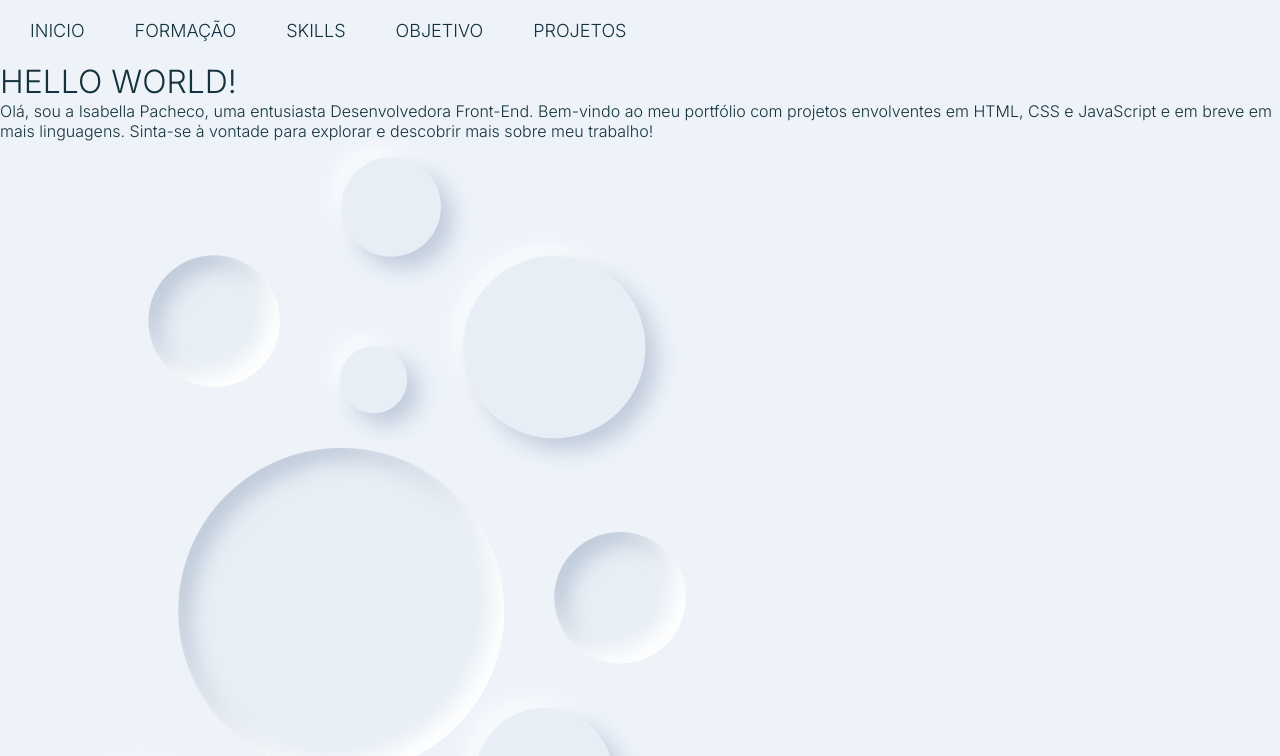
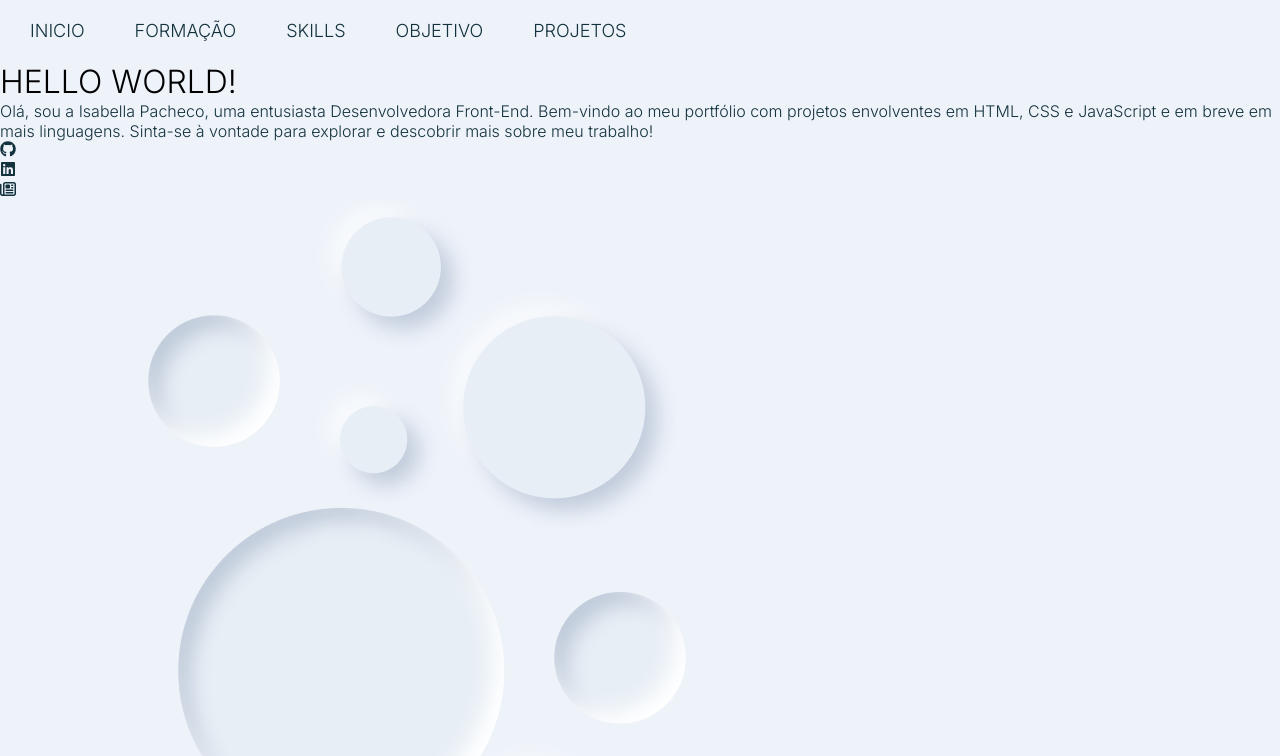
Before and after one commit to IsabellaPachec/portifolio, a React (Create React App) app: page / in a window 1280 px wide. Shown: the top 756 px of the page. Built offline with nearby package versions, Linux system fonts and the light colour scheme.

Commit message:
Hero section

```diff
--- a/package.json
+++ b/package.json
@@ -8,6 +8,7 @@
     "@testing-library/user-event": "^13.5.0",
     "react": "^18.2.0",
     "react-dom": "^18.2.0",
+    "react-icons": "^5.0.1",
     "react-router-dom": "^6.22.1",
     "react-scripts": "5.0.1",
     "web-vitals": "^2.1.4"
--- a/src/Componentes/Hero/Hero.css
+++ b/src/Componentes/Hero/Hero.css
@@ -0,0 +1,7 @@
+.hero-section{
+    background-color: aqua;
+}
+
+.title{
+    color: black;
+}
--- a/src/Componentes/Hero/Hero.jsx
+++ b/src/Componentes/Hero/Hero.jsx
@@ -1,7 +1,12 @@
 import Circulos from "../../IMG/circulos.png";
+import "./Hero.css";
+// ICONS //
+import { FaGithub } from "react-icons/fa";
+import { FaLinkedin } from "react-icons/fa";
+import { FaRegNewspaper } from "react-icons/fa6";
 
-function HeroSection(){
-    return(
+function HeroSection() {
+    return (
         <div className="hero-section">
             <div className="left">
                 <h1 className="title">HELLO WORLD!</h1>
@@ -9,7 +14,11 @@ function HeroSection(){
             </div>
 
             <div className="icons">
-
+                <ul>
+                    <li><FaGithub /></li>
+                    <li><FaLinkedin /></li>
+                    <li><FaRegNewspaper /></li>
+                </ul>
             </div>
 
             <div className="right">
```
Also changed, not shown: src/Componentes/Navbar.css (indentation only), 1 other file (tests, documents, lock files or other folders).
